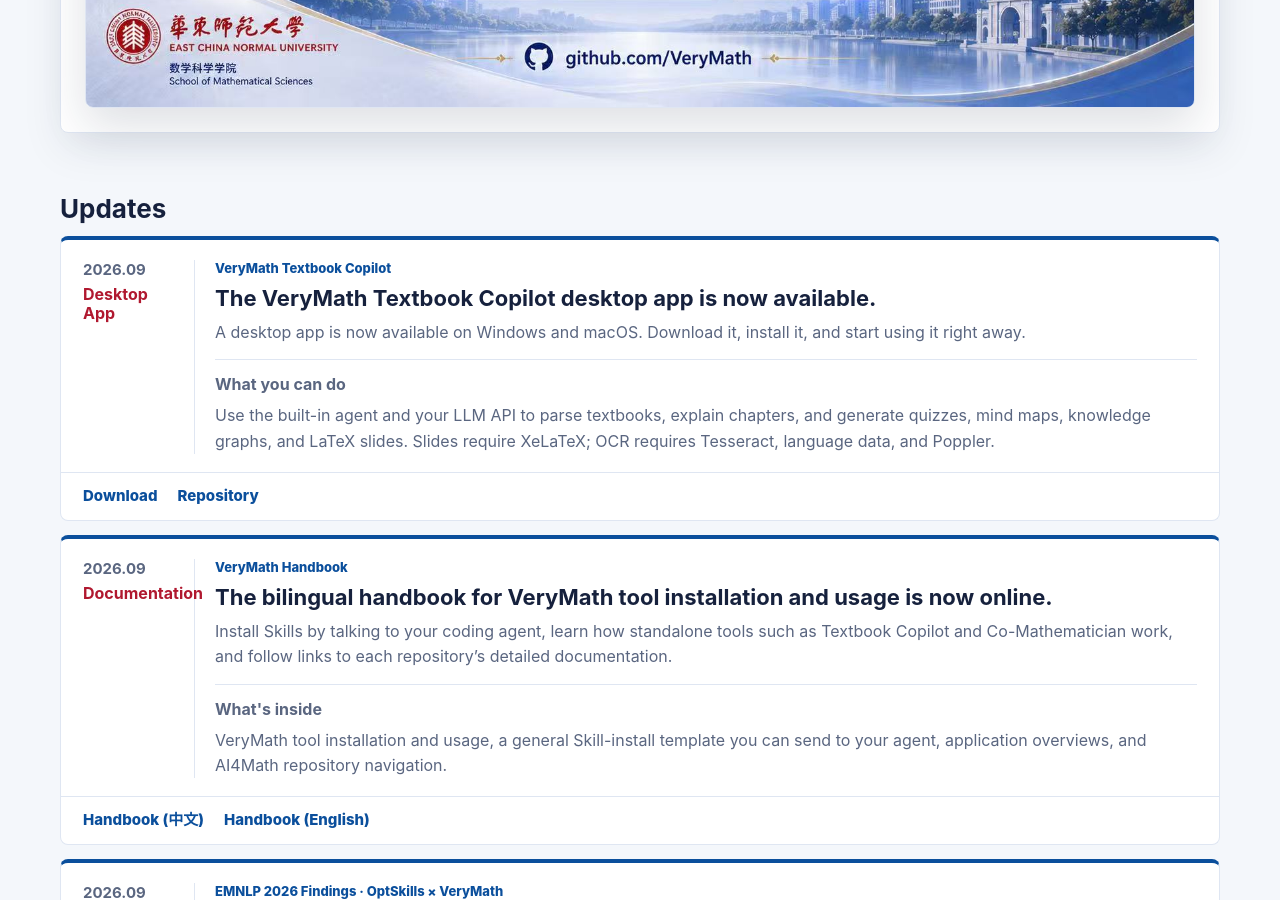
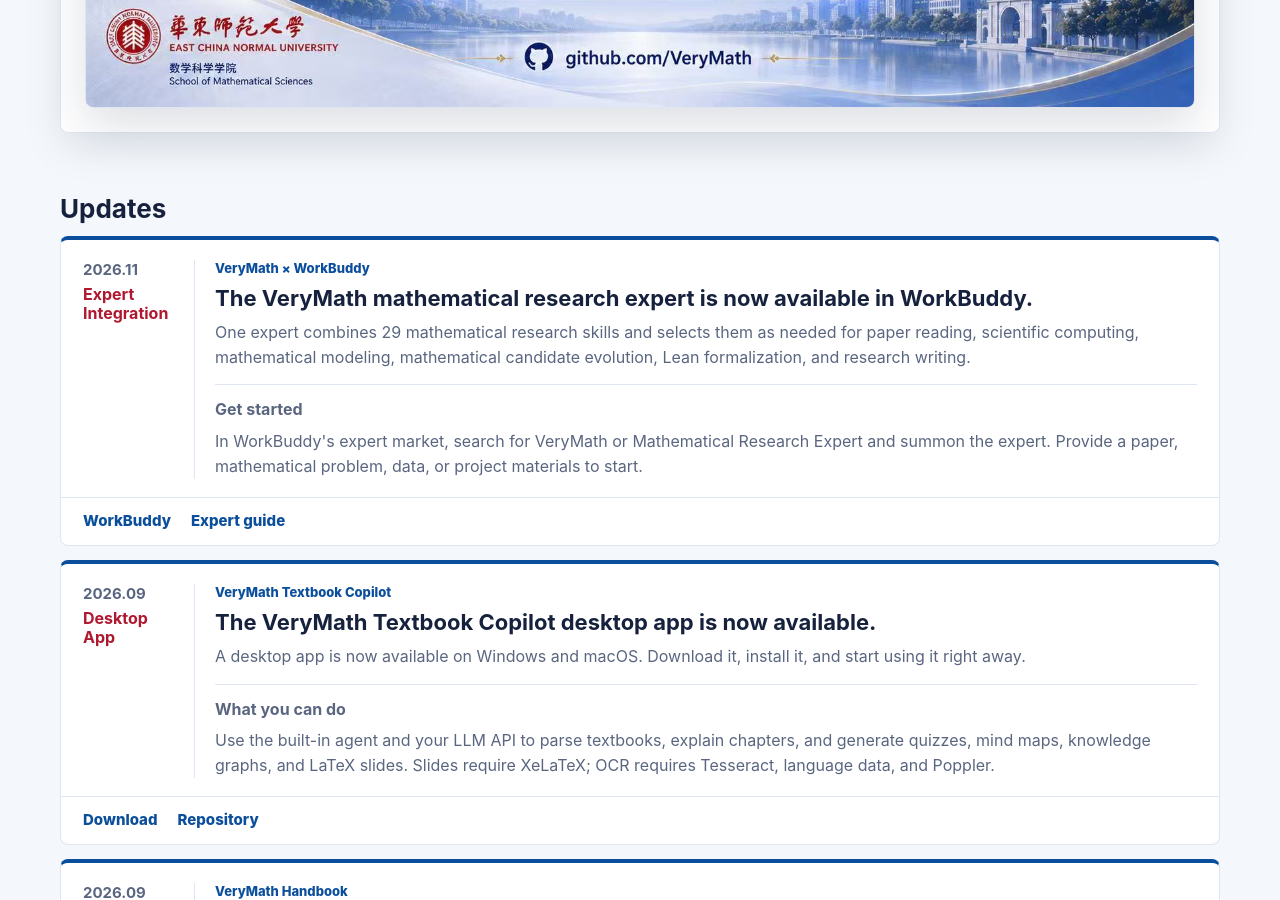
Before and after one commit to VeryMath/verymath.github.io, a Jekyll site: the page built from index.md, in a window 1280 px wide and 900 px high, scrolled down 963 px. Built offline with Jekyll 4.4.1, drawn with Linux system fonts in a browser that asks for light colours.

Commit message:
docs: announce VeryMath expert integration with WorkBuddy

```diff
--- a/index.md
+++ b/index.md
@@ -877,6 +877,36 @@ title: VeryMath
 
   <section class="vm-section" aria-labelledby="vm-news-title">
     <h2 id="vm-news-title"><span class="lang-en">Updates</span><span class="lang-zh">动态</span></h2>
+    <div class="vm-announcement" id="workbuddy-expert">
+      <article class="vm-announcement-main">
+        <div class="vm-announcement-date">
+          <span>2026.11</span>
+          <strong><span class="lang-en">Expert Integration</span><span class="lang-zh">专家接入</span></strong>
+        </div>
+        <div>
+          <p class="vm-announcement-kicker">VeryMath × WorkBuddy</p>
+          <h3 class="vm-announcement-title">
+            <span class="lang-en">The VeryMath mathematical research expert is now available in WorkBuddy.</span>
+            <span class="lang-zh">VeryMath 数学科研专家已上线 WorkBuddy。</span>
+          </h3>
+          <p class="vm-announcement-text">
+            <span class="lang-en">One expert combines 29 mathematical research skills and selects them as needed for paper reading, scientific computing, mathematical modeling, mathematical candidate evolution, Lean formalization, and research writing.</span>
+            <span class="lang-zh">一个专家整合 29 项数学科研技能，按任务使用论文阅读、科学计算、数学建模、数学候选演化、Lean 形式化和科研写作方法。</span>
+          </p>
+          <div class="vm-announcement-scope">
+            <strong><span class="lang-en">Get started</span><span class="lang-zh">开始使用</span></strong>
+            <span>
+              <span class="lang-en">In WorkBuddy's expert market, search for VeryMath or Mathematical Research Expert and summon the expert. Provide a paper, mathematical problem, data, or project materials to start.</span>
+              <span class="lang-zh">在 WorkBuddy 的专家市场搜索 VeryMath 或“数学科研专家”，点击“召唤专家”，提供论文、数学问题、数据或项目材料即可开始使用。</span>
+            </span>
+          </div>
+        </div>
+      </article>
+      <div class="vm-announcement-links">
+        <a href="https://www.workbuddy.cn/"><span class="lang-en">WorkBuddy</span><span class="lang-zh">WorkBuddy 官网</span></a>
+        <a href="https://www.workbuddy.cn/docs/workbuddy/From-Beginner-to-Expert-Guide/Function-Description/Expert-Center"><span class="lang-en">Expert guide</span><span class="lang-zh">专家使用说明</span></a>
+      </div>
+    </div>
     <div class="vm-announcement">
       <article class="vm-announcement-main">
         <div class="vm-announcement-date">
```
Also changed, not shown: tests/test_updates.py (+15 -5 lines).
